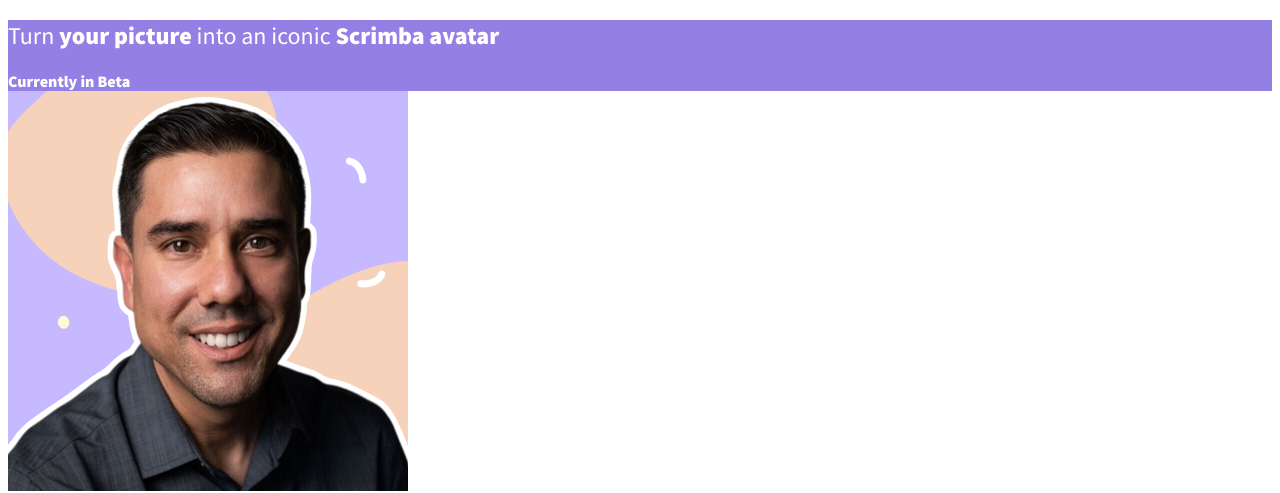
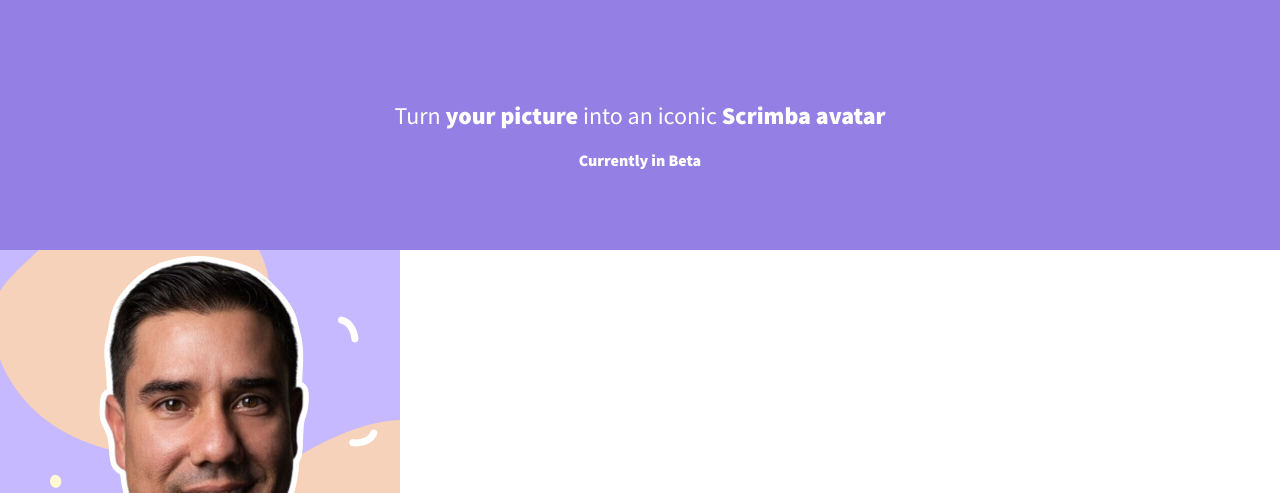
Before and after one commit to collinmorudi/mini-web-projects, a website built with Vite: page product-page/index.html in a window 1280 px wide. Shown: the top 493 px of the page. Built offline with nearby package versions, Linux system fonts and the light colour scheme.

Commit message:
Styled the intro section

```diff
--- a/product-page/styles.css
+++ b/product-page/styles.css
@@ -1,6 +1,7 @@
 body {
     font-family: 'Source Sans Pro', sans-serif;
     color: #404040;
+    margin: 0;
 }
 
 /* =================
@@ -37,6 +38,11 @@
 .intro {
     color: #fff;
     background-color: #9480e4;
+    display: flex;
+    flex-direction: column;
+    min-height: 250px;
+    justify-content: center;
+    text-align: center;
 }
 
 /* ====================
```
